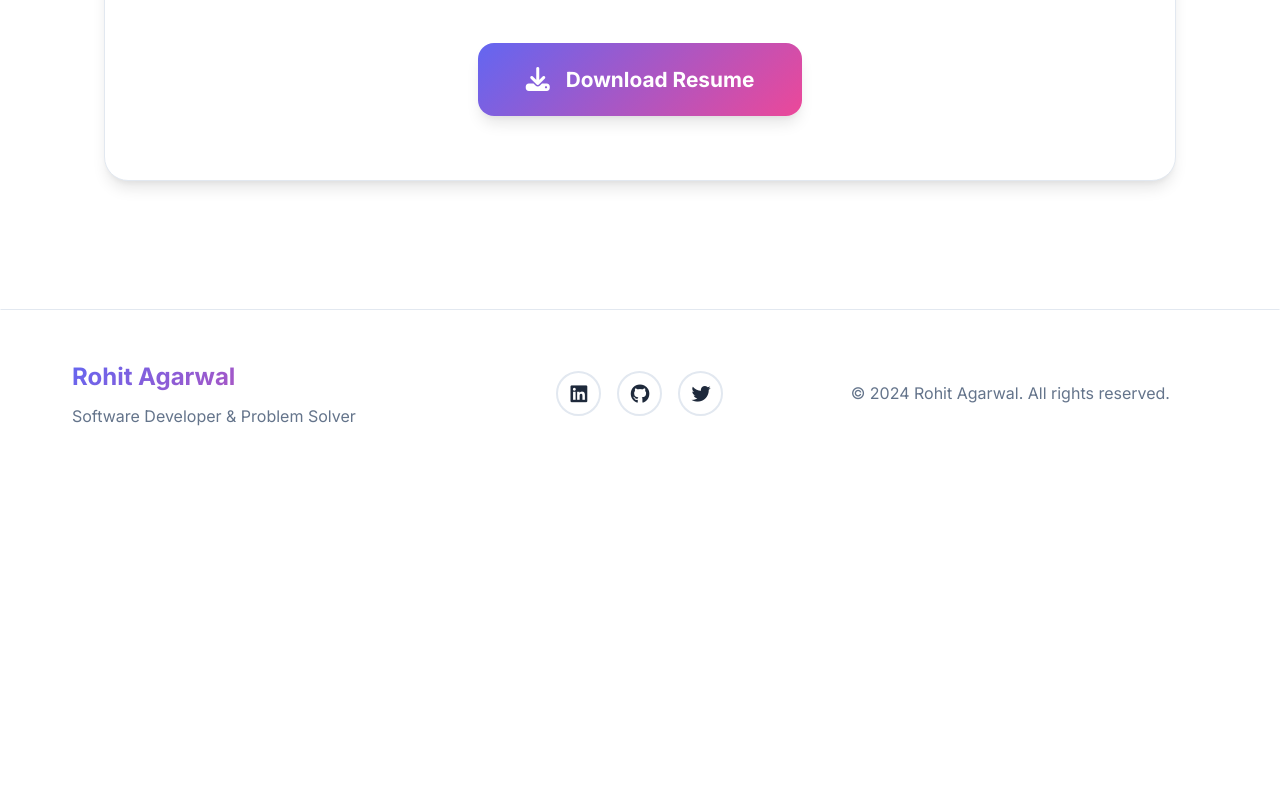
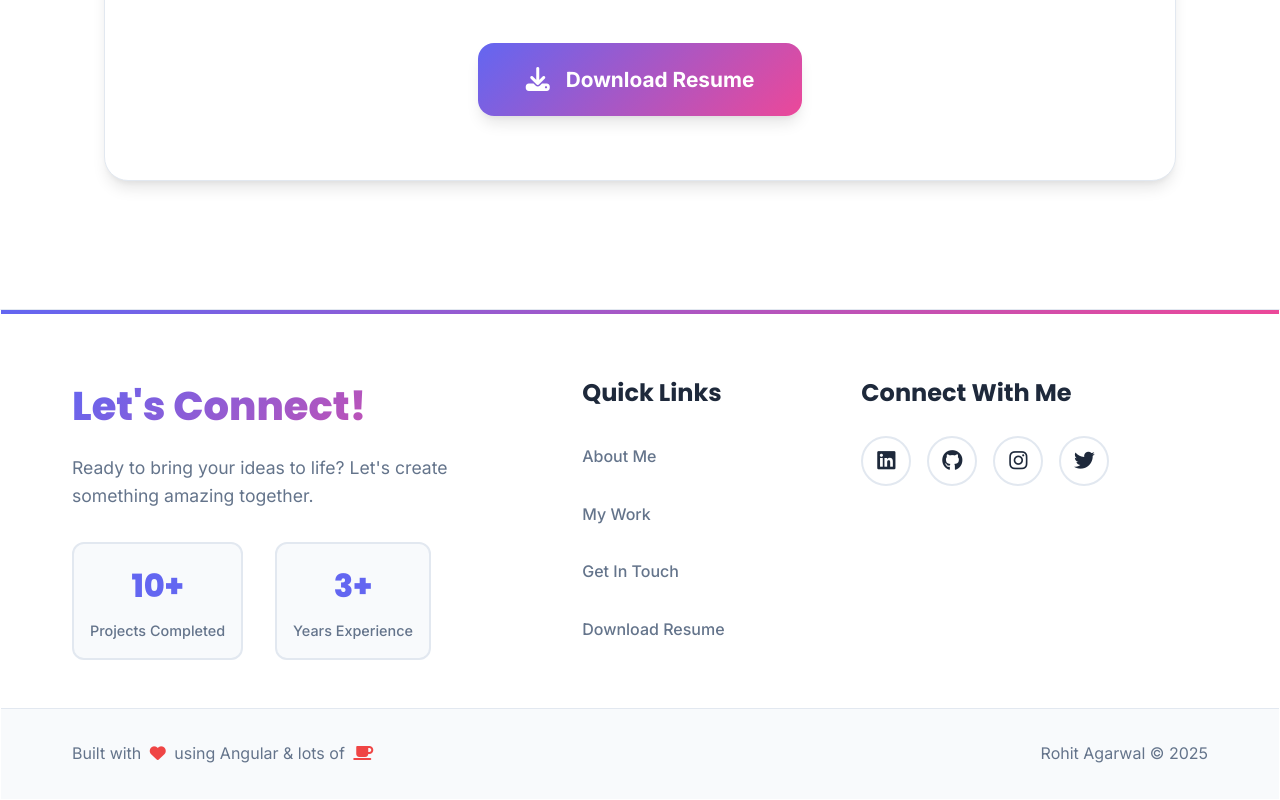
Before and after one commit to rohit-agarwal-ITT/My_Portfolio, an Angular app: page /about in a window 1280 px wide. Shown: the part 1558-2358 px from the top of the page. Before the commit the page ends 2037 px from the top, so only its background shows below. Built offline with nearby package versions, Linux system fonts and the light colour scheme.

Commit message:
Updated footer content

```diff
--- a/src/app/app.component.html
+++ b/src/app/app.component.html
@@ -92,26 +92,53 @@
   <footer class="footer glass">
     <div class="footer-content">
       <div class="footer-section">
-        <h3 class="gradient-text">Rohit Agarwal</h3>
-        <p>Software Developer & Problem Solver</p>
+        <h3 class="gradient-text">Let's Connect!</h3>
+        <p>Ready to bring your ideas to life? Let's create something amazing together.</p>
+        <div class="footer-stats">
+          <div class="stat-item">
+            <span class="stat-number">10+</span>
+            <span class="stat-label">Projects Completed</span>
+          </div>
+          <div class="stat-item">
+            <span class="stat-number">3+</span>
+            <span class="stat-label">Years Experience</span>
+          </div>
+        </div>
       </div>
 
       <div class="footer-section">
+        <h4>Quick Links</h4>
+        <div class="footer-links">
+          <a routerLink="/about" class="footer-link">About Me</a>
+          <a routerLink="/projects" class="footer-link">My Work</a>
+          <a routerLink="/contact" class="footer-link">Get In Touch</a>
+          <a href="#" class="footer-link">Download Resume</a>
+        </div>
+      </div>
+
+      <div class="footer-section">
+        <h4>Connect With Me</h4>
         <div class="social-links">
-          <a href="#" class="social-link" target="_blank">
+          <a href="#" class="social-link" target="_blank" title="LinkedIn">
             <i class="fab fa-linkedin"></i>
           </a>
-          <a href="#" class="social-link" target="_blank">
+          <a href="#" class="social-link" target="_blank" title="GitHub">
             <i class="fab fa-github"></i>
           </a>
-          <a href="#" class="social-link" target="_blank">
+          <a href="#" class="social-link" target="_blank" title="Instagram">
+            <i class="fab fa-instagram"></i>
+          </a>
+          <a href="#" class="social-link" target="_blank" title="Twitter">
             <i class="fab fa-twitter"></i>
           </a>
         </div>
       </div>
+    </div>
 
-      <div class="footer-section">
-        <p>&copy; 2024 Rohit Agarwal. All rights reserved.</p>
+    <div class="footer-bottom">
+      <div class="footer-bottom-content">
+        <p>Built with <i class="fas fa-heart"></i> using Angular & lots of <i class="fas fa-coffee"></i></p>
+        <p>Rohit Agarwal © 2025</p>
       </div>
     </div>
   </footer>
--- a/src/app/app.component.scss
+++ b/src/app/app.component.scss
@@ -264,55 +264,243 @@
 /* Footer */
 .footer {
   margin-top: 4rem;
-  padding: 3rem 0;
+  padding: 4rem 0 0 0;
   border-top: 1px solid var(--border-color);
+  position: relative;
+}
+
+.footer::before {
+  content: '';
+  position: absolute;
+  top: 0;
+  left: 0;
+  right: 0;
+  height: 4px;
+  background: var(--gradient-primary);
 }
 
 .footer-content {
   max-width: 1200px;
   margin: 0 auto;
-  padding: 0 2rem;
+  padding: 0 2rem 3rem 2rem;
   display: grid;
-  grid-template-columns: repeat(auto-fit, minmax(250px, 1fr));
-  gap: 2rem;
-  align-items: center;
+  grid-template-columns: 2fr 1fr 1.5fr;
+  gap: 3rem;
+  align-items: start;
 }
 
 .footer-section h3 {
-  margin-bottom: 0.5rem;
+  font-size: 2.5rem;
+  font-weight: 800;
+  font-family: 'Poppins', sans-serif;
+  margin-bottom: 1rem;
+}
+
+.footer-section h4 {
   font-size: 1.5rem;
+  font-weight: 700;
+  color: var(--text-primary);
+  margin-bottom: 1.5rem;
+  font-family: 'Poppins', sans-serif;
 }
 
 .footer-section p {
   color: var(--text-secondary);
-  margin: 0;
+  margin: 0 0 1.5rem 0;
+  font-size: 1.1rem;
+  line-height: 1.6;
 }
 
+/* Footer Stats */
+.footer-stats {
+  display: flex;
+  gap: 2rem;
+  margin-top: 2rem;
+}
+
+.stat-item {
+  text-align: center;
+  padding: 1rem;
+  background: var(--bg-secondary);
+  border-radius: var(--radius-lg);
+  border: 2px solid var(--border-color);
+  transition: all var(--transition-normal);
+}
+
+.stat-item:hover {
+  transform: translateY(-5px);
+  border-color: var(--primary-color);
+  box-shadow: var(--shadow-lg);
+}
+
+.stat-number {
+  display: block;
+  font-size: 2rem;
+  font-weight: 800;
+  color: var(--primary-color);
+  font-family: 'Poppins', sans-serif;
+}
+
+.stat-label {
+  display: block;
+  font-size: 0.9rem;
+  color: var(--text-secondary);
+  font-weight: 500;
+  margin-top: 0.5rem;
+}
+
+/* Footer Links */
+.footer-links {
+  display: flex;
+  flex-direction: column;
+  gap: 1rem;
+}
+
+.footer-link {
+  color: var(--text-secondary);
+  font-weight: 500;
+  transition: all var(--transition-normal);
+  padding: 0.5rem 0;
+  position: relative;
+}
+
+.footer-link::before {
+  content: '';
+  position: absolute;
+  left: 0;
+  bottom: 0;
+  width: 0;
+  height: 2px;
+  background: var(--gradient-primary);
+  transition: width var(--transition-normal);
+}
+
+.footer-link:hover {
+  color: var(--primary-color);
+  transform: translateX(10px);
+}
+
+.footer-link:hover::before {
+  width: 100%;
+}
+
+/* Social Links */
 .social-links {
   display: flex;
   gap: 1rem;
-  justify-content: center;
+  margin-bottom: 2rem;
 }
 
 .social-link {
-  width: 45px;
-  height: 45px;
+  width: 50px;
+  height: 50px;
   border-radius: 50%;
   background: var(--card-bg);
   border: 2px solid var(--border-color);
   color: var(--text-primary);
-  font-size: 1.2rem;
+  font-size: 1.3rem;
   display: flex;
   align-items: center;
   justify-content: center;
   transition: all var(--transition-normal);
+  position: relative;
+  overflow: hidden;
+}
+
+.social-link::before {
+  content: '';
+  position: absolute;
+  top: 0;
+  left: -100%;
+  width: 100%;
+  height: 100%;
+  background: var(--gradient-primary);
+  transition: left var(--transition-normal);
+  z-index: 0;
+}
+
+.social-link:hover::before {
+  left: 0;
 }
 
 .social-link:hover {
-  background: var(--primary-color);
+  transform: translateY(-5px) scale(1.1);
+  border-color: var(--primary-color);
+  box-shadow: var(--shadow-lg);
+}
+
+.social-link i {
+  position: relative;
+  z-index: 1;
+  transition: color var(--transition-normal);
+}
+
+.social-link:hover i {
   color: white;
-  border-color: var(--primary-color);
-  transform: translateY(-3px);
+}
+
+/* Contact Info */
+.contact-info {
+  margin-top: 1rem;
+}
+
+.contact-info p {
+  display: flex;
+  align-items: center;
+  gap: 0.75rem;
+  margin-bottom: 0.75rem;
+  font-size: 1rem;
+}
+
+.contact-info i {
+  color: var(--primary-color);
+  font-size: 1.1rem;
+  width: 20px;
+}
+
+/* Footer Bottom */
+.footer-bottom {
+  border-top: 1px solid var(--border-color);
+  padding: 2rem 0;
+  background: var(--bg-secondary);
+}
+
+.footer-bottom-content {
+  max-width: 1200px;
+  margin: 0 auto;
+  padding: 0 2rem;
+  display: flex;
+  justify-content: space-between;
+  align-items: center;
+  flex-wrap: wrap;
+  gap: 1rem;
+}
+
+.footer-bottom p {
+  color: var(--text-secondary);
+  margin: 0;
+  font-size: 1rem;
+}
+
+.footer-bottom p i {
+  color: #ef4444;
+  margin: 0 0.25rem;
+  animation: pulse 2s infinite;
+}
+
+.footer-bottom-links {
+  display: flex;
+  gap: 2rem;
+}
+
+.footer-bottom-link {
+  color: var(--text-secondary);
+  font-size: 0.9rem;
+  transition: color var(--transition-normal);
+}
+
+.footer-bottom-link:hover {
+  color: var(--primary-color);
 }
 
 /* Scroll to Top Button */
@@ -367,8 +555,25 @@
 
   .footer-content {
     grid-template-columns: 1fr;
+    gap: 2rem;
     text-align: center;
-    gap: 1.5rem;
+  }
+
+  .footer-stats {
+    justify-content: center;
+  }
+
+  .social-links {
+    justify-content: center;
+  }
+
+  .footer-bottom-content {
+    flex-direction: column;
+    text-align: center;
+  }
+
+  .footer-bottom-links {
+    justify-content: center;
   }
 
   .scroll-to-top {
@@ -398,11 +603,38 @@
   }
 
   .footer {
-    padding: 2rem 0;
+    padding: 3rem 0 0 0;
   }
 
   .footer-content {
+    padding: 0 1rem 2rem 1rem;
+  }
+
+  .footer-bottom-content {
     padding: 0 1rem;
+  }
+
+  .footer-stats {
+    flex-direction: column;
+    gap: 1rem;
+  }
+
+  .stat-item {
+    padding: 0.75rem;
+  }
+
+  .stat-number {
+    font-size: 1.5rem;
+  }
+
+  .social-links {
+    gap: 0.75rem;
+  }
+
+  .social-link {
+    width: 45px;
+    height: 45px;
+    font-size: 1.2rem;
   }
 }
 
```
